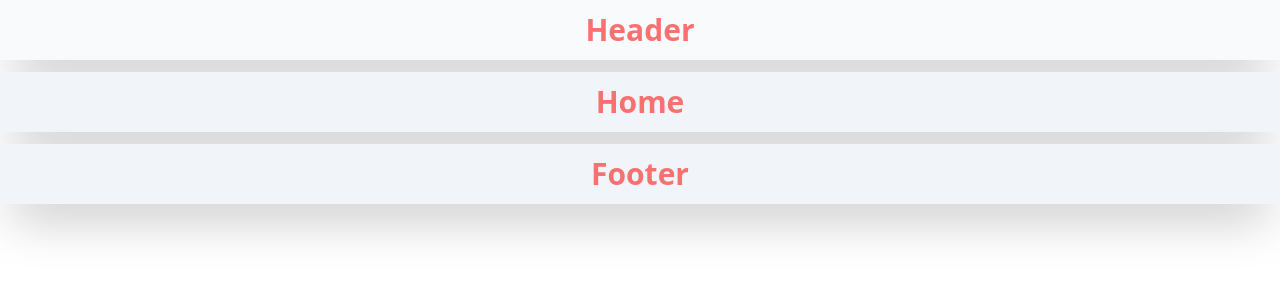
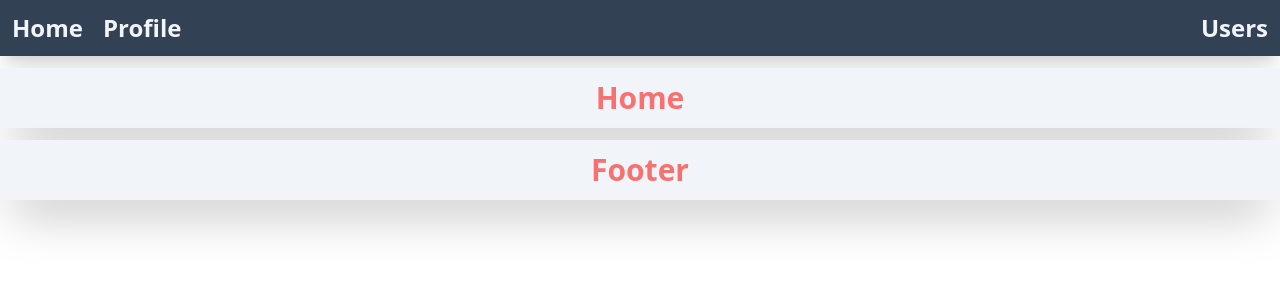
Before and after one commit to akrn27/learn-nextjs, a Next.js app: page / in a window 1280 px wide. Shown: the top 300 px of the page. Built offline with nearby package versions, Linux system fonts and the light colour scheme.

Commit message:
Tugas - Hari 7

```diff
--- a/components/header/index.js
+++ b/components/header/index.js
@@ -1,15 +1,69 @@
 import React from "react";
-import { Menu } from "../menu";
 import { withAuth } from "../with-auth";
-
-// import styles from "./styles.module.css";
+import Link from "next/link";
+import { useState } from "react";
 
 const Header = () => {
+  const [isOpen, setIsOpen] = useState(false);
+
+  const toggleNavbar = () => {
+    setIsOpen(!isOpen);
+  };
+
   return (
     <>
-      {/* <Menu /> */}
-      <div className="p-3 shadow-2xl text-3xl font-semibold text-center cursor-pointer bg-slate-100 hover:bg-slate-50 active:shadow-none active:scale-95 mb-3">
-        Header
+      {/* Will appear in Mobile screen size */}
+      <div className="sm:hidden p-3 shadow-xl text-2xl font-semibold bg-slate-700 text-slate-100 mb-3">
+        <ul className="flex flex-col justify-center ">
+          <button onClick={toggleNavbar}>
+            <svg
+              className="w-6 h-6"
+              fill="none"
+              stroke="currentColor"
+              viewBox="0 0 24 24"
+              xmlns="http://www.w3.org/2000/svg"
+            >
+              <path
+                strokeLinecap="round"
+                strokeLinejoin="round"
+                strokeWidth="2"
+                d={isOpen ? "M6 18L18 6M6 6l12 12" : "M4 6h16M4 12h16m-7 6h7"}
+              />
+            </svg>
+          </button>
+          {isOpen && (
+            <>
+              <div className="flex flex-col text-2xl mt-3 gap-5">
+                <li>
+                  <Link href="/">Home</Link>
+                </li>
+                <li>
+                  <Link href="/profile">Profile</Link>
+                </li>
+                <li>
+                  <Link href="/users">Users</Link>
+                </li>
+              </div>
+            </>
+          )}
+        </ul>
+      </div>
+
+      {/* Will appear in Desktop screen size */}
+      <div className="hidden sm:block p-3 shadow-xl text-2xl font-semibold bg-slate-700 text-slate-100 mb-3">
+        <ul className="flex justify-between">
+          <div className="flex gap-5">
+            <li>
+              <Link href="/">Home</Link>
+            </li>
+            <li>
+              <Link href="/profile">Profile</Link>
+            </li>
+          </div>
+          <li>
+            <Link href="/users">Users</Link>
+          </li>
+        </ul>
       </div>
     </>
   );
--- /dev/null
+++ b/pages/users/detail.js
@@ -0,0 +1,12 @@
+import React from "react";
+import { Layout } from "@/layout";
+
+const Detail = () => {
+  return (
+    <Layout>
+      <p>User Detail</p>
+    </Layout>
+  );
+};
+
+export default Detail;
--- /dev/null
+++ b/pages/users/index.js
@@ -0,0 +1,14 @@
+import { Layout } from "@/layout";
+import React from "react";
+
+const Users = () => {
+  return (
+    <div>
+      <Layout>
+        <p>Users</p>
+      </Layout>
+    </div>
+  );
+};
+
+export default Users;
```
